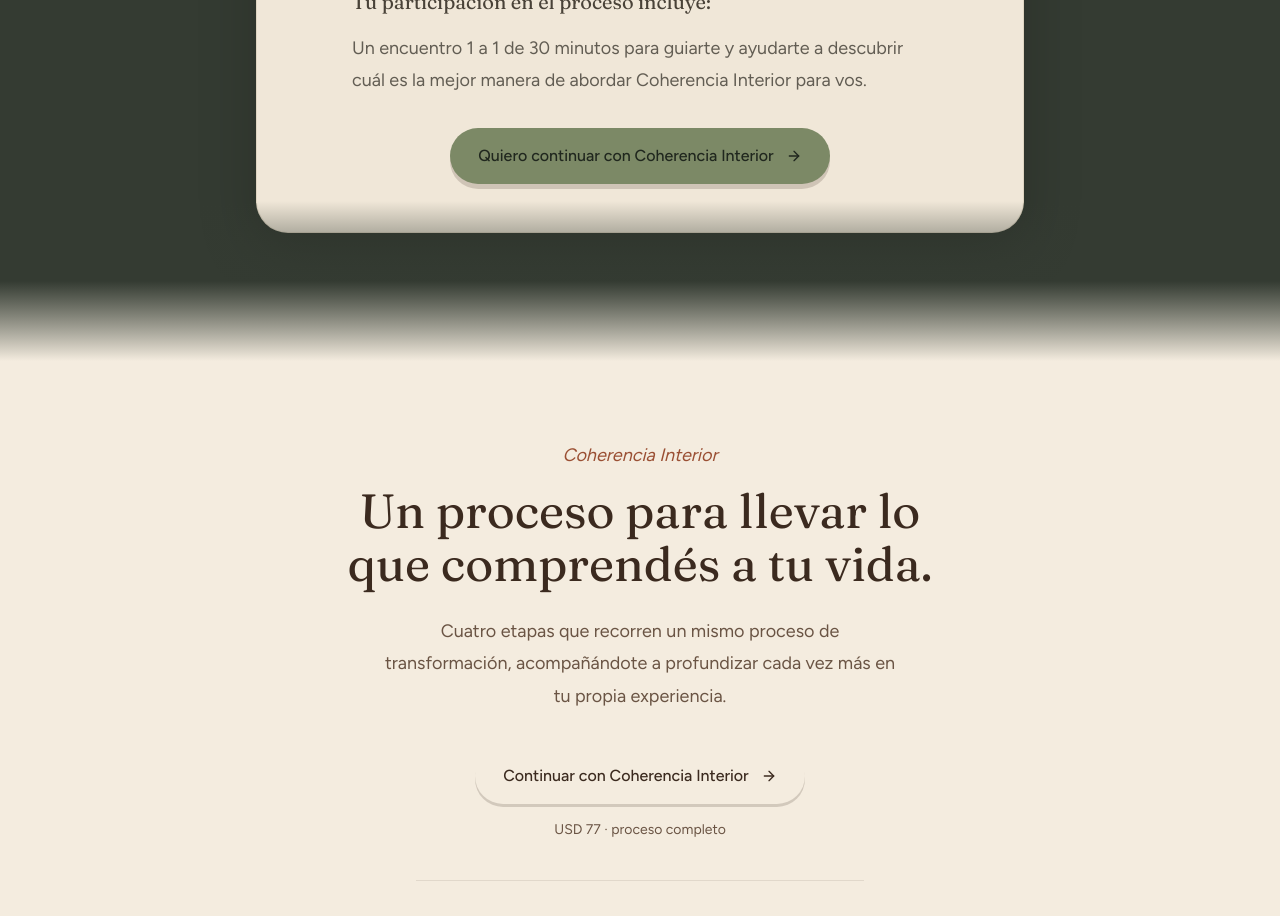
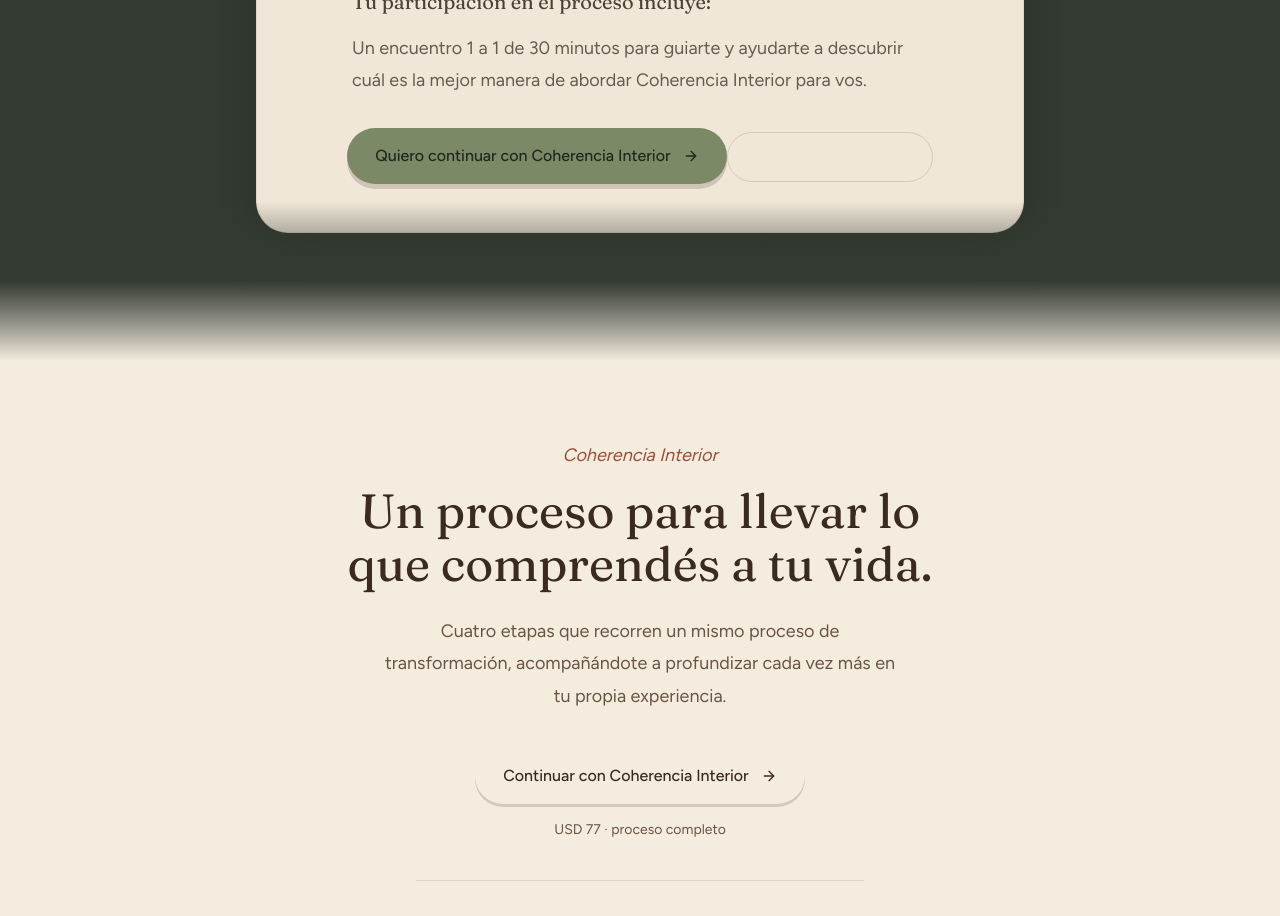
Before and after one commit to senderoterapias-hub/coherencia-interior-3, a Next.js app: page /primera-etapa in a window 1280 px wide. Shown: the part 5640-6556 px from the top of the page. Built offline with nearby package versions, Linux system fonts and the light colour scheme.

Commit message:
Update page.tsx

```diff
--- a/app/primera-etapa/page.tsx
+++ b/app/primera-etapa/page.tsx
@@ -393,6 +393,15 @@ export default function PrimeraEtapaPage() {
                 >
                   Quiero continuar con Coherencia Interior
                 </CtaLink>
+
+                <a
+                  href="https://wa.me/59897792729?text=Hola%2C%20estoy%20viviendo%20la%20primera%20etapa%20de%20coherencia%20interior%20y%20tengo%20algunas%20preguntas"
+                  target="_blank"
+                  rel="noopener noreferrer"
+                  className="mt-4 inline-flex w-full items-center justify-center rounded-full border border-[#D8C9B2] bg-transparent px-6 py-3.5 text-sm font-medium text-[#F0E7D8] transition-all duration-300 hover:border-[#F0E7D8] hover:bg-white/5 sm:w-auto"
+                >
+                  Quiero hablar con Adrián
+                </a>
               </div>
             </div>
           </section>
```
